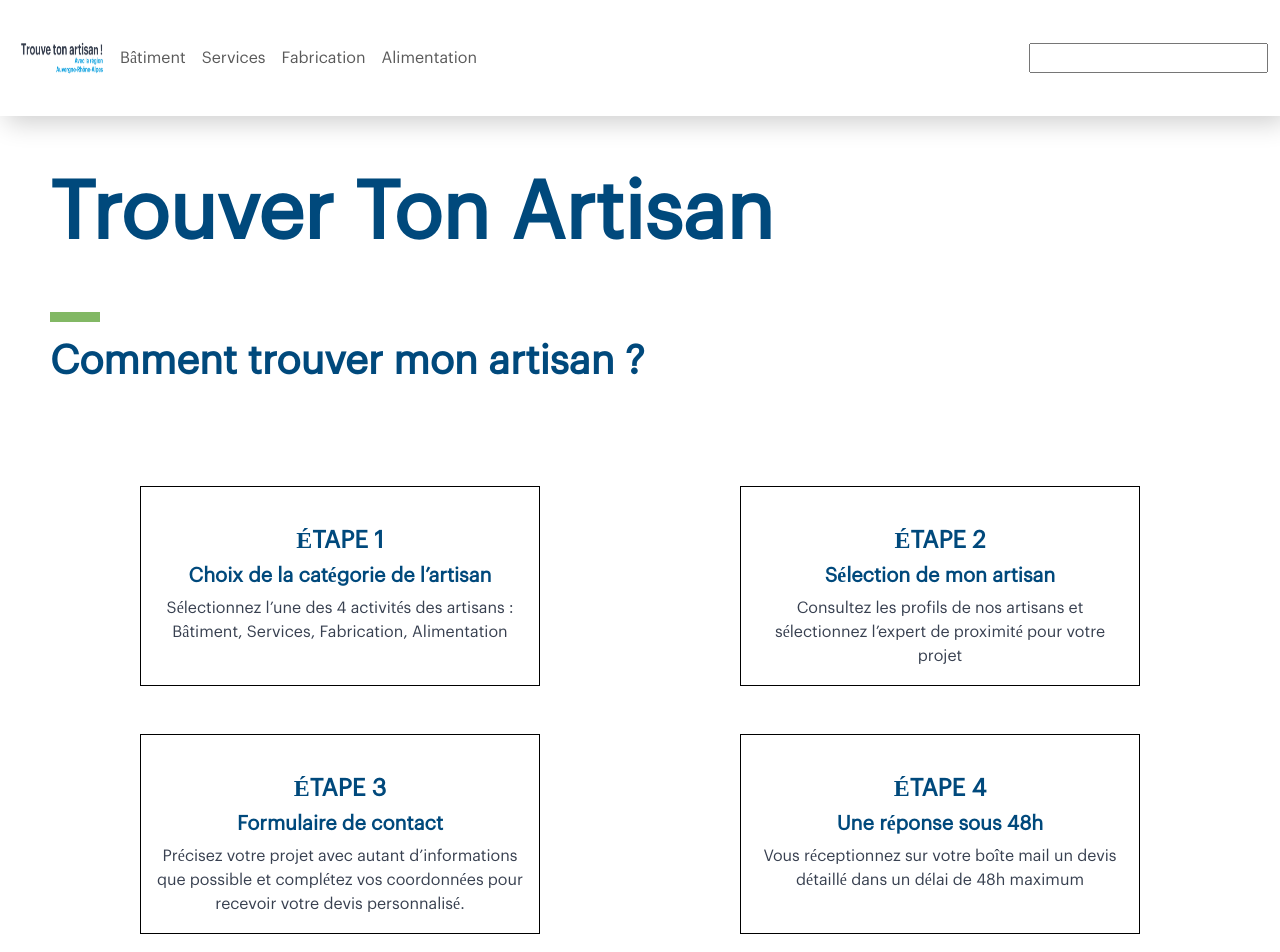
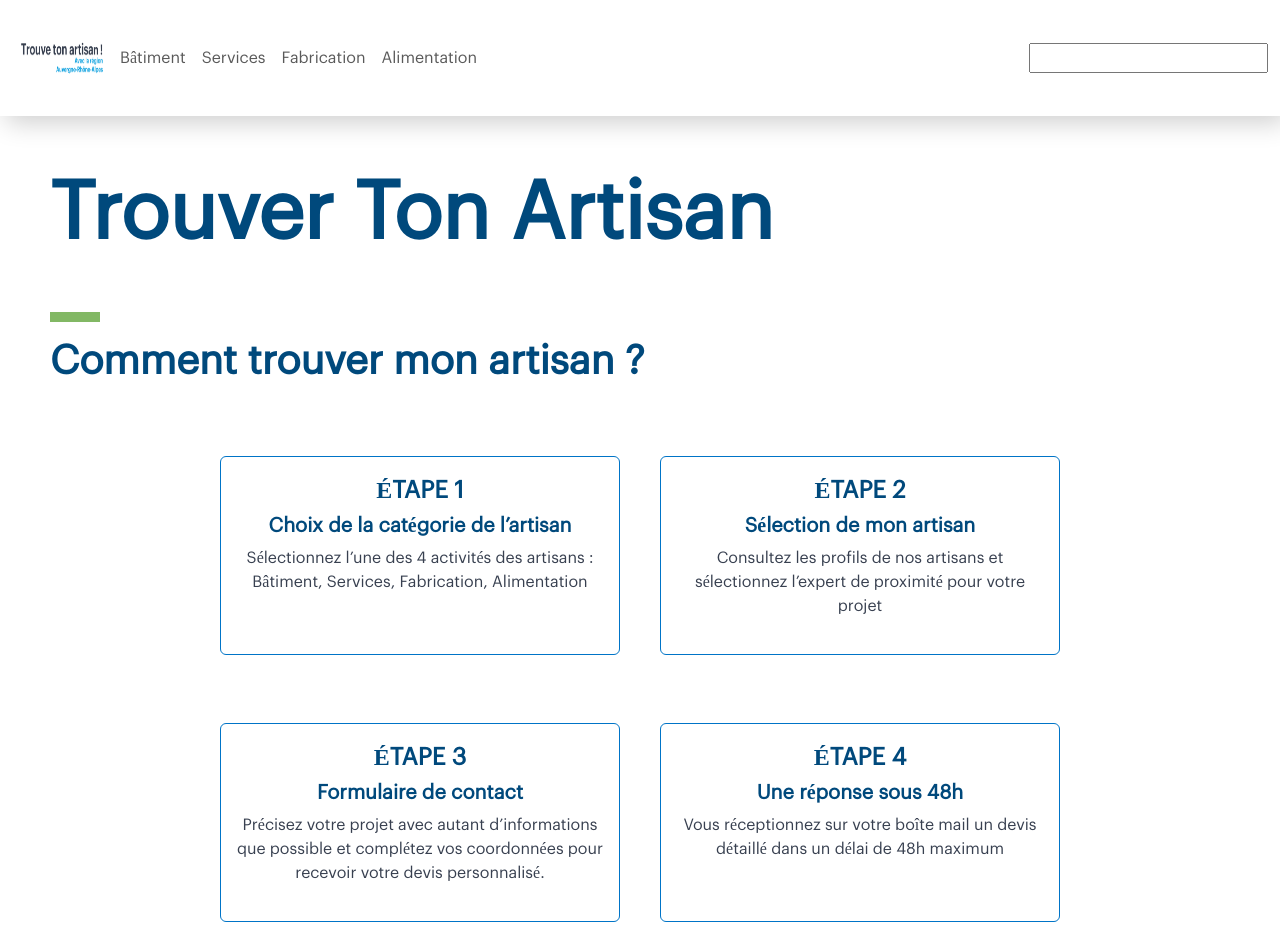
Before and after one commit to Delmi140/DEVOIR-LE-SITE-TROUVE-TON-ARTISAN-DELMI-NIDHAR, an Angular app: page / in a window 1280 px wide. Shown: the top 952 px of the page. Built offline with nearby package versions, Linux system fonts and the light colour scheme.

Commit message:
Add Home page

```diff
--- a/src/app/artisan/artisan.component.html
+++ b/src/app/artisan/artisan.component.html
@@ -67,12 +67,12 @@
                     <form class="row col-6 m-5">
                         <div class="col-6">
                             <label for="exampleInputEmail1" class="form-label">Nom</label>
-                            <input type="email" class="form-control" id="exampleInputEmail1" aria-describedby="emailHelp" placeholder="Enter nom">
+                            <input type="email" class="form-control" id="exampleInputEmail1" aria-describedby="emailHelp" placeholder="Nom">
                             <small id="emailHelp" class="form-text text-muted"></small>
                           </div>
                         <div class="col-6">
                             <label for="exampleInputEmail1" class="form-label" >Objet</label>
-                            <input type="email" class="form-control" id="exampleInputEmail1" aria-describedby="emailHelp" placeholder="Enter objet">
+                            <input type="email" class="form-control" id="exampleInputEmail1" aria-describedby="emailHelp" placeholder="Objet">
                             <small id="emailHelp" class="form-text text-muted"></small>
                           </div>
                         <div class="mb-3" id="message-contenaire">
--- a/src/app/artisan/artisan.component.scss
+++ b/src/app/artisan/artisan.component.scss
@@ -67,13 +67,32 @@ p{
   }
   .p-lien{
     font-family: "Graphik";
-    color: #00497c;
+    color: #82b864 ;
   }
   form{
     border: solid #00497c 1px;
     border-radius: 8%;
    padding: 30px;
+   border: solid #0074c7 1px;
   }
   #message-contenaire{
     margin-top: 50px;
   }
+  .card{
+    border: solid #0074c7 1px;
+
+  }
+  input{
+    border: solid #0074c7 1px;
+  }
+  textarea{
+    border: solid #0074c7 1px;
+  }
+  .btn{
+    background-color: #0074c7;
+  }
+
+.form-label{
+  color: #384050;
+  font-family: "Graphik";
+}
--- a/src/app/artisan/artisan.component.ts
+++ b/src/app/artisan/artisan.component.ts
@@ -28,7 +28,7 @@ export class ArtisanComponent implements OnInit{
    this.productId = this.activated.snapshot.paramMap.get('id');
 
    this.dataService.getArtisans().subscribe((artisans:Iartisan [])=>{
-    this.artisan = artisans.find(artisan => artisan.id == this.productId);
+    this.artisan = artisans.find(artisan => artisan.id === this.productId);
 
    })
 
--- a/src/app/building/building.component.scss
+++ b/src/app/building/building.component.scss
@@ -31,6 +31,7 @@ h5{
     padding-top: 20px;
     padding-bottom: 20px;
     text-align: center;
+    border: solid #0074c7 1px;
 }
 .p-tir{
     background-color: #0074c7;
--- a/src/app/food/food.component.scss
+++ b/src/app/food/food.component.scss
@@ -53,4 +53,5 @@ li{
     padding-top: 20px;
     padding-bottom: 20px;
     text-align: center;
+    border: solid #0074c7 1px;
 }
--- a/src/app/home/home.component.html
+++ b/src/app/home/home.component.html
@@ -4,35 +4,36 @@
 
             <h1><strong>Trouver Ton Artisan</strong></h1>
         </div>
+
         <div>
           <div class="h2-titre">
             <p class="p-tir" ></p>
             <h2><strong>Comment trouver mon artisan ?</strong></h2>
           </div>
-            <div class="row justify-content-center" id="etape-contenaire">
-              <article class="etape col-md-6 col-lg-6 mb-5">
+          <div class="row justify-content-center">
+            <div class="card col-md-6 col-lg-6 mb-5" id="card-etape">
               <h4><strong>ÉTAPE 1</strong></h4>
               <h5><strong>Choix de la catégorie de l’artisan</strong></h5>
               <p>Sélectionnez l’une des 4 activités des artisans : Bâtiment, Services, Fabrication, Alimentation  </p>
-              </article>
-              <article class=" etape col-md-6 col-lg-6 mb-5">
+            </div>
+            <div class="card col-md-6 col-lg-6 mb-5" id="card-etape">
               <h4><strong>ÉTAPE 2</strong></h4>
               <h5><strong>Sélection de mon artisan</strong></h5>
               <p>Consultez les profils de nos artisans et sélectionnez l’expert de proximité pour votre projet </p>
-              </article>
-              <article class="etape col-md-6 col-lg-6 mb-5">
+            </div>
+          </div>
+          <div class="row justify-content-center">
+            <div class="card col-md-6 col-lg-6 mb-5" id="card-etape">
               <h4><strong>ÉTAPE 3</strong></h4>
               <h5><strong>Formulaire de contact</strong></h5>
               <p>Précisez votre projet avec autant d’informations que possible et complétez vos coordonnées pour recevoir votre devis personnalisé. </p>
-              </article>
-              <article class="etape col-md-6 col-lg-6 mb-5">
+            </div>
+            <div class="card col-md-6 col-lg-6 mb-5" id="card-etape">
               <h4><strong>ÉTAPE 4</strong></h4>
               <h5><strong>Une réponse sous 48h </strong></h5>
               <p>Vous réceptionnez sur votre boîte mail un devis détaillé dans un délai de 48h maximum</p>
-              </article>
-
             </div>
-
+          </div>
 
         </div>
 
--- a/src/app/home/home.component.scss
+++ b/src/app/home/home.component.scss
@@ -63,16 +63,9 @@ p{
     width: 400px;
     padding-top: 20px;
     padding-bottom: 20px;
+    border: solid #0074c7 1px;
 }
-.etape{
-    border: solid 1px black;
-    margin-left: 100px;
-    margin-right: 100px;
-    padding-top: 40px;
-    width: 400px;
-    height: 200px;
-    text-align: center;
-}
+
 .produits{
     text-align: center;
     padding-bottom: 50px;
@@ -100,7 +93,8 @@ p{
 
 }
 
-#etape-contenaire{
- padding-top: 50px;
-  padding-bottom: 50px;
+
+#card-etape{
+    border: solid #0074c7 1px;
+    text-align: center;
 }
--- a/src/app/manufacturing/manufacturing.component.scss
+++ b/src/app/manufacturing/manufacturing.component.scss
@@ -39,6 +39,7 @@ p{
     padding-top: 20px;
     padding-bottom: 20px;
     text-align: center;
+    border: solid #0074c7 1px;
 }
 .produits{
     padding-top: 100px;
--- a/src/app/services/services.component.scss
+++ b/src/app/services/services.component.scss
@@ -40,6 +40,7 @@ p{
     padding-top: 20px;
     padding-bottom: 20px;
     text-align: center;
+    border: solid #0074c7 1px;
 }
 .produits{
     padding-top: 100px;
--- a/src/app/star-rating/star-rating.component.scss
+++ b/src/app/star-rating/star-rating.component.scss
@@ -7,14 +7,14 @@
 
 
     fa-icon{
-        color: gray;
+        color: #f1f8fc;
         font-size: 24px;
         cursor: pointer;
 
         &.rated,
         &:hover,
         &:hover ~ fa-icon {
-            color: orange;
+            color:#82b864 ;
         }
 
         transition: color 0.2s ease-in-out;
@@ -28,7 +28,7 @@
         fa-icon {
             cursor: default;
             &:hover:not(.rated), &:hover ~ fa-icon:not(.rated) {
-                color: gray;
+                color: #f1f8fc;
             }
         }
 
```
Lines whose indentation alone changed are shown as unchanged.
